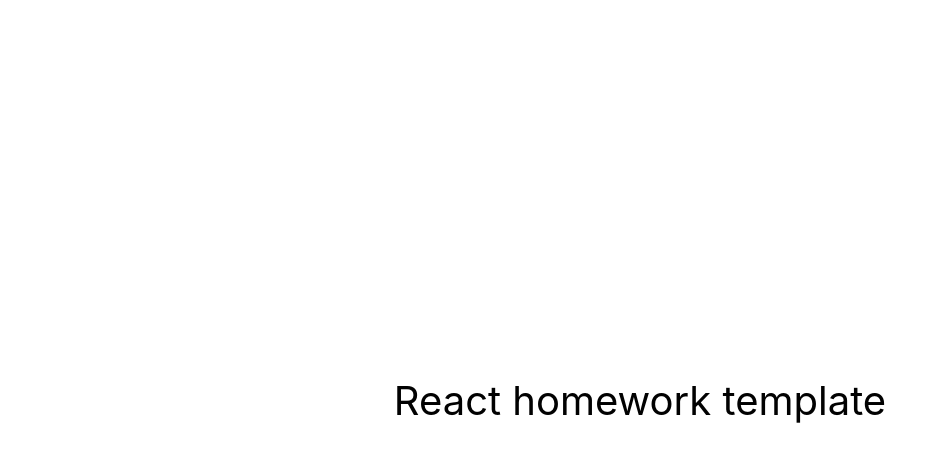
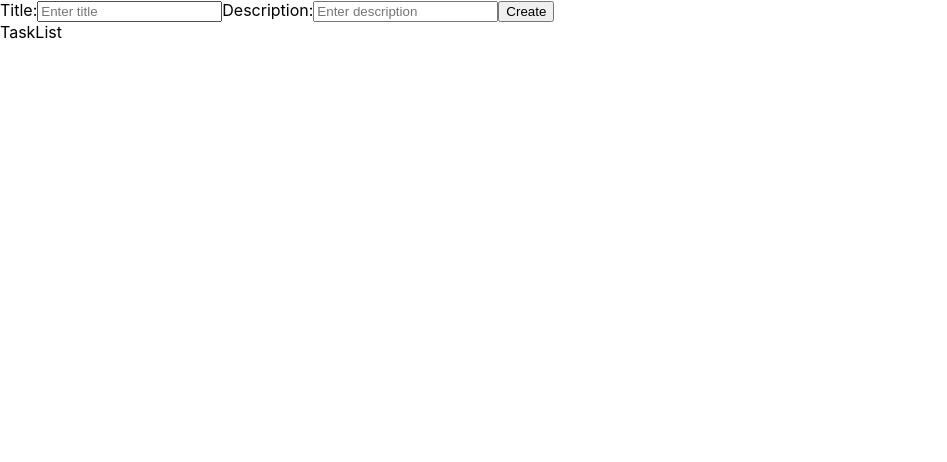
Before and after one commit to Daniel-Slavnyi/to-do-list, a React (Create React App) app: page / in a window 1280 px wide. Shown: the top 462 px of the page, without its empty margins (0-947 px from the left). Built offline with nearby package versions, Linux system fonts and the light colour scheme.

Commit message:
feat: redux and form for task

```diff
--- a/package.json
+++ b/package.json
@@ -1,14 +1,16 @@
 {
-  "name": "react-homework-template",
+  "name": "to-do-list",
   "version": "0.1.0",
   "private": true,
-  "homepage": "https://Daniel-Slavnyi.github.io/WebpackTemplate-/",
+  "homepage": "https://Daniel-Slavnyi.github.io/to-do-list/",
   "dependencies": {
+    "@reduxjs/toolkit": "^1.9.3",
     "@testing-library/jest-dom": "^5.16.3",
     "@testing-library/react": "^12.1.4",
     "@testing-library/user-event": "^13.5.0",
     "react": "^18.1.0",
     "react-dom": "^18.1.0",
+    "react-redux": "^8.0.5",
     "react-scripts": "5.0.1",
     "web-vitals": "^2.1.3"
   },
--- a/src/components/App.jsx
+++ b/src/components/App.jsx
@@ -1,16 +1,11 @@
+import TaskForm from './TaskFrom/TaskForm';
+import TaskList from './TaskList/TaskList';
+
 export const App = () => {
   return (
-    <div
-      style={{
-        height: '100vh',
-        display: 'flex',
-        justifyContent: 'center',
-        alignItems: 'center',
-        fontSize: 40,
-        color: '#010101'
-      }}
-    >
-      React homework template
-    </div>
+    <>
+      <TaskForm />
+      <TaskList />
+    </>
   );
 };
--- /dev/null
+++ b/src/components/TaskFrom/TaskForm.jsx
@@ -0,0 +1,68 @@
+import React, { useState } from 'react';
+import { useDispatch } from 'react-redux';
+import { addNewTask } from 'redux/tasks/tasks-slice';
+
+export default function TaskForm() {
+  const [title, setTitle] = useState('');
+  const [descr, setDescr] = useState('');
+  const [massegeTitle, setMassegeTitle] = useState(false);
+  const [massegeDescr, setMassegeDescr] = useState(false);
+
+  const dispatch = useDispatch();
+
+  const handleClick = () => {
+    if (title === '') {
+      setMassegeTitle(true);
+      return;
+    }
+
+    if (descr === '') {
+      setMassegeDescr(true);
+      return;
+    }
+
+    const objTask = {
+      id: 1,
+      title,
+      description: descr,
+    };
+
+    dispatch(addNewTask(objTask));
+  };
+
+  return (
+    <form>
+      <label>
+        <span>Title:</span>
+        <input
+          type="text"
+          name="title"
+          required
+          placeholder="Enter title"
+          value={title}
+          onChange={e => {
+            setTitle(e.target.value);
+          }}
+        />
+        {massegeTitle && <span>This field is empty</span>}
+      </label>
+      <label>
+        <span>Description:</span>
+        <input
+          type="text"
+          name="description"
+          required
+          placeholder="Enter description"
+          value={descr}
+          onChange={e => {
+            setDescr(e.target.value);
+          }}
+        />
+        {massegeDescr && <span>This field is empty</span>}
+      </label>
+      <button type="button" onClick={handleClick}>
+        Create
+      </button>
+    </form>
+  );
+}
--- /dev/null
+++ b/src/components/TaskList/TaskList.jsx
@@ -0,0 +1,5 @@
+import React from 'react';
+
+export default function TaskList() {
+  return <div>TaskList</div>;
+}
--- a/src/index.js
+++ b/src/index.js
@@ -1,10 +1,16 @@
 import React from 'react';
 import ReactDOM from 'react-dom/client';
 import { App } from 'components/App';
+
+import { Provider } from 'react-redux';
+
 import './index.css';
+import { store } from 'redux/store';
 
 ReactDOM.createRoot(document.getElementById('root')).render(
   <React.StrictMode>
-    <App />
+    <Provider store={store}>
+      <App />
+    </Provider>
   </React.StrictMode>
 );
--- /dev/null
+++ b/src/redux/rootReducer.js
@@ -0,0 +1,6 @@
+import { combineReducers } from '@reduxjs/toolkit';
+import tasksReducer from './tasks/tasks-slice';
+
+export const rootReducer = combineReducers({
+  tasks: tasksReducer,
+});
--- /dev/null
+++ b/src/redux/store.js
@@ -0,0 +1,6 @@
+import { configureStore } from '@reduxjs/toolkit';
+import { rootReducer } from './rootReducer';
+
+export const store = configureStore({
+  reducer: rootReducer,
+});
--- /dev/null
+++ b/src/redux/tasks/tasks-selector.js
@@ -0,0 +1 @@
+export const getTasks = state => state.tasks.items;
--- /dev/null
+++ b/src/redux/tasks/tasks-slice.js
@@ -0,0 +1,19 @@
+import { createSlice } from '@reduxjs/toolkit';
+
+const tsksSlice = createSlice({
+  name: 'task',
+  initialState: {
+    items: [],
+  },
+  reducers: {
+    addNewTask(state, action) {
+      state.items = [action.payload, ...state.items];
+    },
+  },
+});
+
+const { actions, reducer } = tsksSlice;
+
+export const { addNewTask } = actions;
+
+export default reducer;
```
Also changed, not shown: 1 other file (tests, documents, lock files or other folders).
